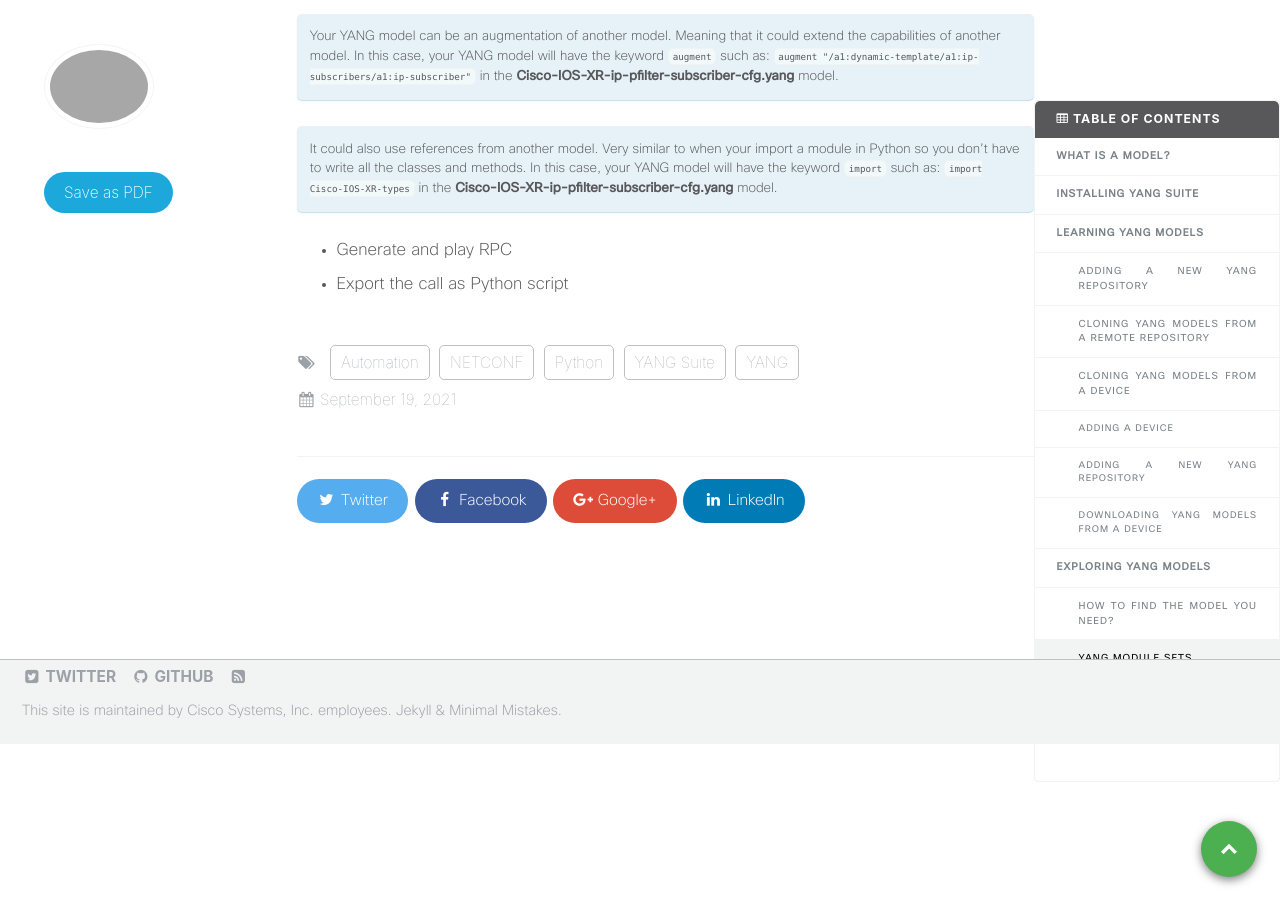
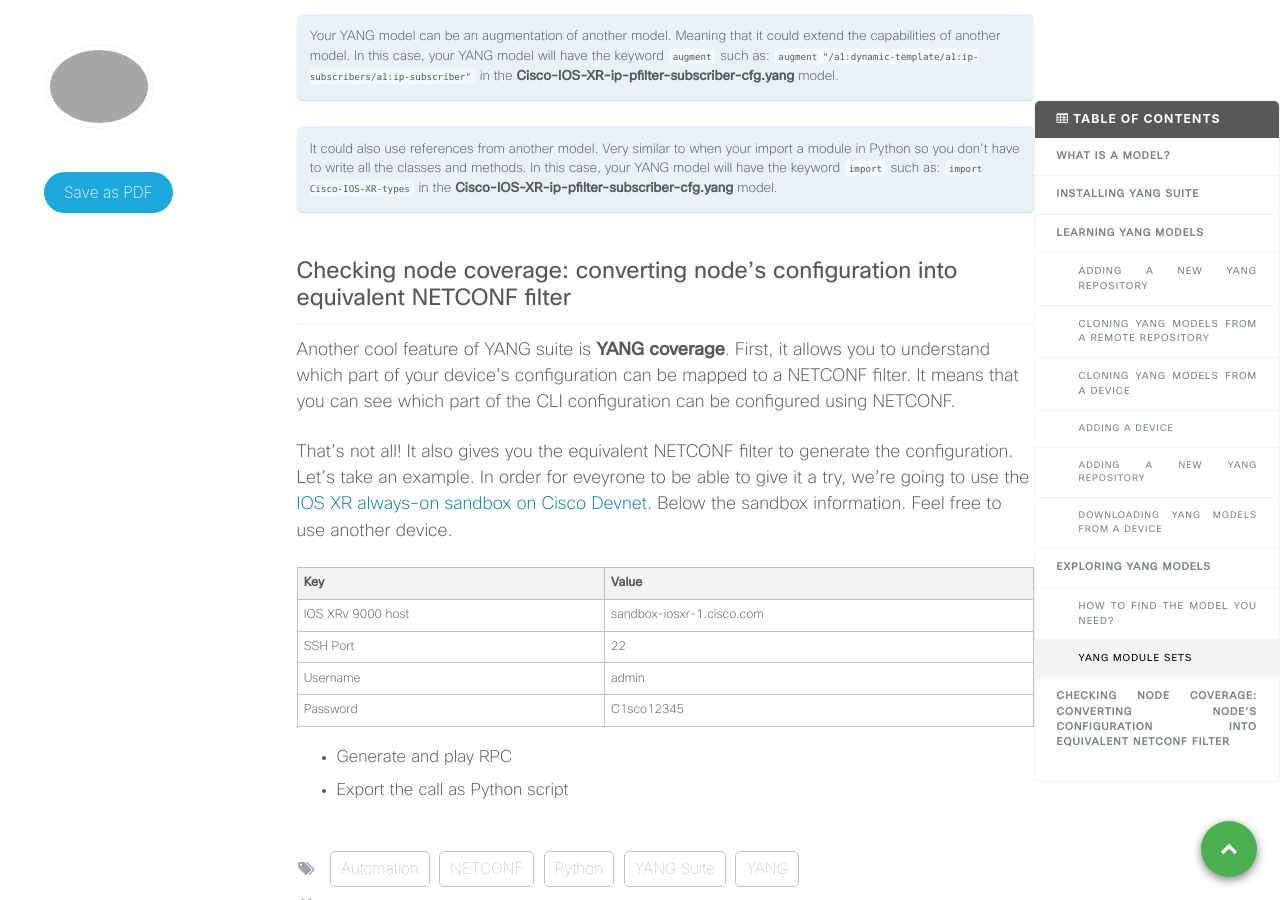
Before and after one commit to xrdocs/programmability, a Jekyll site: the page built from _tutorials/do-you-speak-yang.md, in a window 1280 px wide and 900 px high, scrolled down 10315 px. Built offline with Jekyll 4.4.1, drawn with Linux system fonts in a browser that asks for light colours; comment, search, counter and statistics services are not loaded.

Commit message:
yang coverage

```diff
--- a/_tutorials/do-you-speak-yang.md
+++ b/_tutorials/do-you-speak-yang.md
@@ -238,7 +238,18 @@ In this case, your YANG model will have the keyword `import` such as:
   `import Cisco-IOS-XR-types` in the **Cisco-IOS-XR-ip-pfilter-subscriber-cfg.yang** model.
 {: .notice--info}
 
+# Checking node coverage: converting node's configuration into equivalent NETCONF filter
 
+Another cool feature of YANG suite is **YANG coverage**. First, it allows you to understand which part of your device's configuration can be mapped to a NETCONF filter. It means that you can see which part of the CLI configuration can be configured using NETCONF.
+
+That's not all! It also gives you the equivalent NETCONF filter to generate the configuration. Let's take an example. In order for eveyrone to be able to give it a try, we're going to use the [IOS XR always-on sandbox on Cisco Devnet](https://devnetsandbox.cisco.com/RM/Diagram/Index/e83cfd31-ade3-4e15-91d6-3118b867a0dd?diagramType=Topology). Below the sandbox information. Feel free to use another device.
+
+| Key               	| Value                    	|
+|-------------------	|--------------------------	|
+| IOS XRv 9000 host 	| sandbox-iosxr-1.cisco.com |
+|     SSH Port      	|     22                 	|
+|     Username      	|     admin                	|
+|     Password      	|     C1sco12345           	|
 
 
 * Generate and play RPC
```
